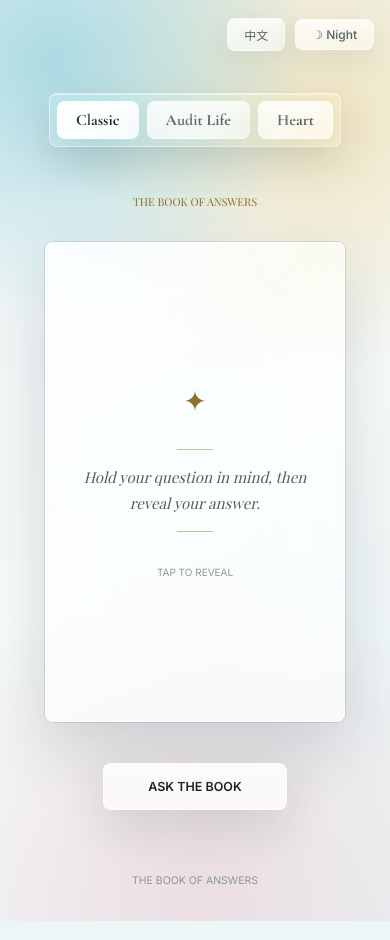
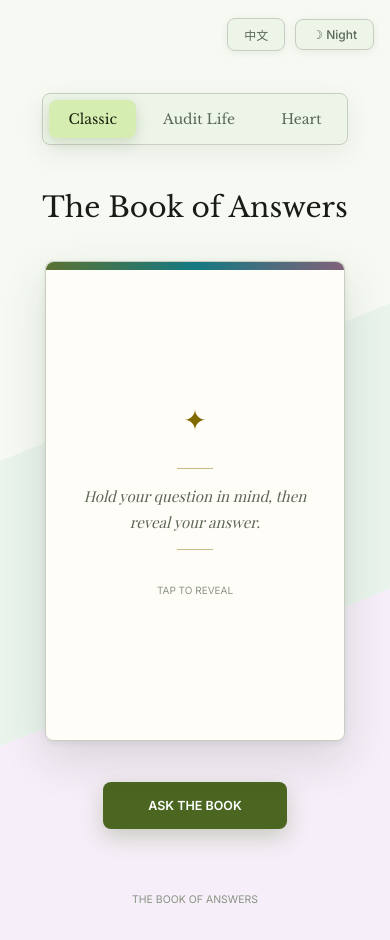
Before and after one commit to alanwongsai/BookOfAnswers, a plain HTML site: page index.html in a window 390 px wide. Drawn offline with nearby package versions, Linux system fonts and the light colour scheme; a web font is replaced by a local one.

Commit message:
Revamp UI theme and update service worker cache
Refresh visual design and theming across index.html: change meta theme-color, swap fonts to Libre Baskerville/Playfair/Inter, and replace the previous cool/glass token set with a new earthy/light token palette (and matching dark tokens). Remove many glass/backdrop-filter effects in favor of flatter surfaces, simplify component shadows, and adjust styles for top buttons, tabs, card faces, and the ask button (typography, spacing, hover/active behaviors and responsive tweaks). Also bump the service worker cache key from v3 to v4 in sw.js to ensure clients pick up the updated assets.

```diff
--- a/index.html
+++ b/index.html
@@ -5,7 +5,7 @@
   <meta name="viewport" content="width=device-width, initial-scale=1.0" />
   <title>The Book of Answers</title>
   <meta name="description" content="Ask a question. Flip the card. Receive your answer." />
-  <meta name="theme-color" content="#0e0e19" />
+  <meta name="theme-color" content="#f6faf3" />
   <meta name="apple-mobile-web-app-capable" content="yes" />
   <meta name="apple-mobile-web-app-status-bar-style" content="black-translucent" />
   <meta name="apple-mobile-web-app-title" content="Book of Answers" />
@@ -13,53 +13,59 @@
   <link rel="apple-touch-icon" href="./icon-192.png" />
   <link rel="preconnect" href="https://fonts.googleapis.com" />
   <link rel="preconnect" href="https://fonts.gstatic.com" crossorigin />
-  <link href="https://fonts.googleapis.com/css2?family=Cormorant+Garamond:wght@500;600;700&family=Playfair+Display:ital,wght@0,400;0,600;1,400&family=Inter:wght@300;400;500;600&display=swap" rel="stylesheet" />
+  <link href="https://fonts.googleapis.com/css2?family=Libre+Baskerville:wght@400;700&family=Playfair+Display:ital,wght@0,400;0,600;1,400&family=Inter:wght@300;400;500;600&display=swap" rel="stylesheet" />
   <style>
     /* ── Theme Tokens ─────────────────────────────── */
     :root {
-      --bg:           #eef5f6;
-      --bg-aura-1:    rgba(137, 198, 210, 0.34);
-      --bg-aura-2:    rgba(234, 196, 109, 0.24);
-      --glass:        rgba(255,255,255,0.52);
-      --glass-strong: rgba(255,255,255,0.70);
-      --card-bg:      rgba(255,255,255,0.62);
-      --sheen:        rgba(255,255,255,0.70);
-      --gold:         #8f7228;
-      --gold-light:   #d5b24c;
-      --text:         #111817;
-      --text-muted:   #526060;
-      --text-faint:   #8b9898;
-      --border:       rgba(255,255,255,0.56);
-      --glass-line:   rgba(20,45,48,0.12);
-      --shadow:       0 26px 70px rgba(25,55,60,0.18), inset 0 1px 0 rgba(255,255,255,0.76);
-      --pill-bg:      rgba(255,255,255,0.42);
-      --pill-active:  rgba(255,255,255,0.78);
-      --pill-text:    #172120;
-      --btn-bg:       rgba(255,255,255,0.72);
-      --btn-text:     #172120;
+      --bg:           #f6faf3;
+      --surface:      #ffffff;
+      --surface-soft: #edf5e9;
+      --surface-high: #dfeadd;
+      --card-bg:      #fffdf8;
+      --primary:      #4b6621;
+      --primary-soft: #d6edb1;
+      --secondary:    #75546f;
+      --secondary-soft:#f0d7eb;
+      --tertiary:     #006d78;
+      --tertiary-soft:#bdebf0;
+      --gold:         #806900;
+      --gold-light:   #d9c56b;
+      --text:         #171d14;
+      --text-muted:   #5b6655;
+      --text-faint:   #8a9484;
+      --border:       #c7cec0;
+      --shadow:       0 18px 46px rgba(38, 55, 33, 0.14), 0 2px 8px rgba(38, 55, 33, 0.08);
+      --pill-bg:      #edf5e9;
+      --pill-active:  #d6edb1;
+      --pill-text:    #1b230f;
+      --btn-bg:       #4b6621;
+      --btn-text:     #ffffff;
     }
 
     [data-theme="dark"] {
-      --bg:           #080b0d;
-      --bg-aura-1:    rgba(74, 176, 195, 0.22);
-      --bg-aura-2:    rgba(219, 174, 75, 0.18);
-      --glass:        rgba(255,255,255,0.08);
-      --glass-strong: rgba(255,255,255,0.14);
-      --card-bg:      rgba(255,255,255,0.10);
-      --sheen:        rgba(255,255,255,0.20);
-      --gold:         #e2c25d;
-      --gold-light:   #f3dc82;
-      --text:         #f1f6f4;
-      --text-muted:   #a5b1af;
-      --text-faint:   #687371;
-      --border:       rgba(255,255,255,0.16);
-      --glass-line:   rgba(255,255,255,0.10);
-      --shadow:       0 28px 86px rgba(0,0,0,0.58), inset 0 1px 0 rgba(255,255,255,0.16);
-      --pill-bg:      rgba(255,255,255,0.08);
-      --pill-active:  rgba(255,255,255,0.18);
-      --pill-text:    #f1f6f4;
-      --btn-bg:       rgba(255,255,255,0.16);
-      --btn-text:     #f1f6f4;
+      --bg:           #11140f;
+      --surface:      #1c2118;
+      --surface-soft: #242c20;
+      --surface-high: #303928;
+      --card-bg:      #20261c;
+      --primary:      #badd8f;
+      --primary-soft: #3a4a22;
+      --secondary:    #e2bbd8;
+      --secondary-soft:#4c3548;
+      --tertiary:     #8fd6df;
+      --tertiary-soft:#21494e;
+      --gold:         #ddc75f;
+      --gold-light:   #f1df88;
+      --text:         #eef2e8;
+      --text-muted:   #c0c9b8;
+      --text-faint:   #828c7b;
+      --border:       #495241;
+      --shadow:       0 22px 58px rgba(0,0,0,0.42), 0 2px 10px rgba(0,0,0,0.32);
+      --pill-bg:      #242c20;
+      --pill-active:  #3a4a22;
+      --pill-text:    #eef2e8;
+      --btn-bg:       #badd8f;
+      --btn-text:     #1d280e;
     }
 
     /* ── Reset ────────────────────────────────────── */
@@ -75,10 +81,7 @@
       min-height: 100vh;
       min-height: 100svh;
       background:
-        radial-gradient(circle at 14% 7%, rgba(52, 169, 190, 0.36), transparent 28%),
-        radial-gradient(circle at 84% 12%, rgba(228, 182, 68, 0.30), transparent 30%),
-        radial-gradient(circle at 50% 96%, rgba(226, 101, 131, 0.16), transparent 34%),
-        linear-gradient(145deg, var(--bg), #f8fbfb 52%, #e9f2f3);
+        linear-gradient(158deg, #f6faf3 0 42%, #eaf4ec 42% 68%, #f6eef8 68% 100%);
       color: var(--text);
       font-family: 'Inter', sans-serif;
       display: flex;
@@ -90,10 +93,7 @@
 
     [data-theme="dark"] body {
       background:
-        radial-gradient(circle at 14% 7%, rgba(52, 169, 190, 0.24), transparent 30%),
-        radial-gradient(circle at 84% 12%, rgba(228, 182, 68, 0.20), transparent 30%),
-        radial-gradient(circle at 50% 96%, rgba(226, 101, 131, 0.12), transparent 34%),
-        linear-gradient(145deg, #080b0d, #111716 58%, #07090b);
+        linear-gradient(158deg, #11140f 0 42%, #182018 42% 68%, #211824 68% 100%);
     }
 
     /* ── Top Bar ──────────────────────────────────── */
@@ -108,11 +108,7 @@
     }
 
     .top-btn {
-      position: relative;
-      overflow: hidden;
-      background:
-        linear-gradient(145deg, var(--glass-strong), var(--pill-bg)),
-        rgba(255,255,255,0.18);
+      background: var(--surface-soft);
       border: 1px solid var(--border);
       border-radius: 8px;
       padding: 7px 16px;
@@ -122,27 +118,15 @@
       letter-spacing: 0;
       color: var(--text-muted);
       cursor: pointer;
-      box-shadow: inset 0 1px 0 rgba(255,255,255,0.35), 0 10px 28px rgba(20,45,48,0.08);
-      backdrop-filter: blur(18px) saturate(150%);
-      -webkit-backdrop-filter: blur(18px) saturate(150%);
-      transition: color 0.25s, border-color 0.25s, background 0.25s, box-shadow 0.25s;
+      box-shadow: 0 2px 8px rgba(38, 55, 33, 0.08);
+      transition: color 0.25s, border-color 0.25s, background 0.25s, transform 0.25s;
       user-select: none;
     }
 
-    .top-btn::before {
-      content: "";
-      position: absolute;
-      inset: 1px 1px auto;
-      height: 48%;
-      border-radius: 7px 7px 4px 4px;
-      background: linear-gradient(180deg, var(--sheen), transparent);
-      opacity: 0.55;
-      pointer-events: none;
-    }
-
     .top-btn:hover {
-      color: var(--gold);
-      border-color: var(--gold);
+      color: var(--primary);
+      border-color: var(--primary);
+      transform: translateY(-1px);
     }
 
     /* ── Main Container ───────────────────────────── */
@@ -161,82 +145,52 @@
       margin-bottom: clamp(22px, 5.5svh, 52px);
       flex-wrap: wrap;
       justify-content: center;
-      padding: 7px;
+      padding: 6px;
       border: 1px solid var(--border);
       border-radius: 8px;
-      background: rgba(255,255,255,0.18);
-      box-shadow: inset 0 1px 0 rgba(255,255,255,0.42), 0 18px 48px rgba(20,45,48,0.10);
-      backdrop-filter: blur(24px) saturate(170%);
-      -webkit-backdrop-filter: blur(24px) saturate(170%);
+      background: var(--surface-soft);
+      box-shadow: 0 8px 26px rgba(38, 55, 33, 0.08);
     }
 
     .book-tab {
-      position: relative;
-      overflow: hidden;
-      background:
-        linear-gradient(145deg, var(--glass-strong), var(--pill-bg)),
-        rgba(255,255,255,0.20);
-      border: 1px solid var(--border);
+      background: transparent;
+      border: 1px solid transparent;
       border-radius: 8px;
-      padding: 8px 18px;
-      font-size: 16px;
-      font-family: 'Cormorant Garamond', 'Playfair Display', Georgia, 'Times New Roman', serif;
-      font-weight: 700;
+      padding: 9px 18px;
+      font-size: 14px;
+      font-family: 'Libre Baskerville', Georgia, 'Times New Roman', serif;
+      font-weight: 400;
       letter-spacing: 0;
       color: var(--text-muted);
       cursor: pointer;
-      box-shadow: inset 0 1px 0 rgba(255,255,255,0.34), 0 12px 34px rgba(20,45,48,0.08);
-      backdrop-filter: blur(18px) saturate(155%);
-      -webkit-backdrop-filter: blur(18px) saturate(155%);
-      transition: color 0.3s ease, border-color 0.3s ease, background 0.3s ease, box-shadow 0.3s ease;
+      transition: color 0.25s ease, border-color 0.25s ease, background 0.25s ease, box-shadow 0.25s ease, transform 0.25s ease;
       user-select: none;
     }
 
     .book-tab.active {
-      background:
-        linear-gradient(145deg, rgba(255,255,255,0.92), var(--pill-active)),
-        rgba(255,255,255,0.42);
-      border-color: rgba(255,255,255,0.78);
+      background: var(--pill-active);
+      border-color: transparent;
       color: var(--pill-text);
-      box-shadow: inset 0 1px 0 rgba(255,255,255,0.62), 0 16px 42px rgba(20,45,48,0.13);
-    }
-
-    .book-tab::before {
-      content: "";
-      position: absolute;
-      inset: 1px 1px auto;
-      height: 50%;
-      border-radius: 7px 7px 4px 4px;
-      background: linear-gradient(180deg, var(--sheen), transparent);
-      opacity: 0.62;
-      pointer-events: none;
-    }
-
-    .book-tab::after {
-      content: "";
-      position: absolute;
-      inset: 0;
-      border-radius: inherit;
-      background: linear-gradient(120deg, transparent 0 28%, rgba(255,255,255,0.34) 42%, transparent 56% 100%);
-      opacity: 0.38;
-      pointer-events: none;
+      box-shadow: 0 4px 14px rgba(75, 102, 33, 0.20);
     }
 
     .book-tab:hover:not(.active) {
-      border-color: var(--gold);
-      color: var(--gold);
+      background: var(--surface-high);
+      color: var(--primary);
+      transform: translateY(-1px);
     }
 
     /* ── Book Title ───────────────────────────────── */
     .book-title {
-      font-family: 'Playfair Display', serif;
-      font-size: 11px;
+      font-family: 'Libre Baskerville', Georgia, 'Times New Roman', serif;
+      font-size: clamp(25px, 7.2vw, 36px);
       font-weight: 400;
       letter-spacing: 0;
-      text-transform: uppercase;
-      color: var(--gold);
-      margin-bottom: clamp(18px, 4svh, 36px);
+      text-transform: none;
+      color: var(--text);
+      margin-bottom: clamp(20px, 4.4svh, 38px);
       text-align: center;
+      line-height: 1.15;
       opacity: 1;
       transition: opacity 0.3s ease;
     }
@@ -270,10 +224,8 @@
       -webkit-backface-visibility: hidden;
       border-radius: 8px;
       background: var(--card-bg);
-      border: 1px solid rgba(255,255,255,0.62);
-      box-shadow: var(--shadow), 0 0 0 1px var(--glass-line);
-      backdrop-filter: blur(34px) saturate(185%);
-      -webkit-backdrop-filter: blur(34px) saturate(185%);
+      border: 1px solid var(--border);
+      box-shadow: var(--shadow);
       display: flex;
       flex-direction: column;
       align-items: center;
@@ -289,14 +241,12 @@
     .card-face::before {
       content: "";
       position: absolute;
-      inset: 0;
-      border-radius: inherit;
+      inset: 0 0 auto;
+      height: 8px;
+      border-radius: 8px 8px 0 0;
       pointer-events: none;
-      background:
-        linear-gradient(135deg, rgba(255,255,255,0.74), transparent 36%),
-        linear-gradient(315deg, transparent 62%, rgba(255,255,255,0.24)),
-        radial-gradient(circle at 22% 18%, rgba(255,255,255,0.44), transparent 22%);
-      opacity: 0.82;
+      background: linear-gradient(90deg, var(--primary), var(--tertiary), var(--secondary));
+      opacity: 0.92;
     }
 
     .card-face > * {
@@ -361,13 +311,9 @@
 
     /* ── Ask Button ───────────────────────────────── */
     .ask-btn {
-      position: relative;
-      overflow: hidden;
-      background:
-        linear-gradient(145deg, var(--glass-strong), var(--btn-bg)),
-        rgba(255,255,255,0.22);
+      background: var(--btn-bg);
       color: var(--btn-text);
-      border: 1px solid var(--border);
+      border: 1px solid transparent;
       border-radius: 8px;
       padding: 15px 44px;
       font-size: 12.5px;
@@ -376,36 +322,18 @@
       letter-spacing: 0;
       text-transform: uppercase;
       cursor: pointer;
-      box-shadow: inset 0 1px 0 rgba(255,255,255,0.44), 0 18px 48px rgba(20,45,48,0.14);
-      backdrop-filter: blur(18px) saturate(155%);
-      -webkit-backdrop-filter: blur(18px) saturate(155%);
+      box-shadow: 0 8px 22px rgba(75, 102, 33, 0.26);
       transition: transform 0.25s ease, box-shadow 0.25s ease, background 0.5s ease, color 0.5s ease;
       user-select: none;
     }
 
-    .ask-btn::before {
-      content: "";
-      position: absolute;
-      inset: 1px 1px auto;
-      height: 50%;
-      border-radius: 7px 7px 4px 4px;
-      background: linear-gradient(180deg, var(--sheen), transparent);
-      opacity: 0.58;
-      pointer-events: none;
-    }
-
-    .ask-btn > span {
-      position: relative;
-      z-index: 1;
-    }
-
     .ask-btn:hover {
       transform: translateY(-3px);
-      box-shadow: inset 0 1px 0 rgba(255,255,255,0.58), 0 24px 54px rgba(20,45,48,0.18);
+      box-shadow: 0 12px 30px rgba(75, 102, 33, 0.32);
     }
 
     [data-theme="dark"] .ask-btn:hover {
-      box-shadow: inset 0 1px 0 rgba(255,255,255,0.18), 0 24px 54px rgba(0,0,0,0.36);
+      box-shadow: 0 12px 30px rgba(0,0,0,0.36);
     }
 
     .ask-btn:active {
@@ -434,7 +362,7 @@
         aspect-ratio: 10 / 13.2;
       }
       .book-tabs { gap: 6px; padding: 6px; }
-      .book-tab { padding: 7px 12px; font-size: 14.5px; }
+      .book-tab { padding: 7px 12px; font-size: 12.5px; }
       .ask-btn { width: min(100%, 260px); padding-inline: 24px; }
     }
 
--- a/sw.js
+++ b/sw.js
@@ -1,7 +1,7 @@
 // Book of Answers — Service Worker
 // Caches everything for offline use
 
-const CACHE = 'book-of-answers-v3';
+const CACHE = 'book-of-answers-v4';
 const ASSETS = [
   './',
   './index.html',
```
